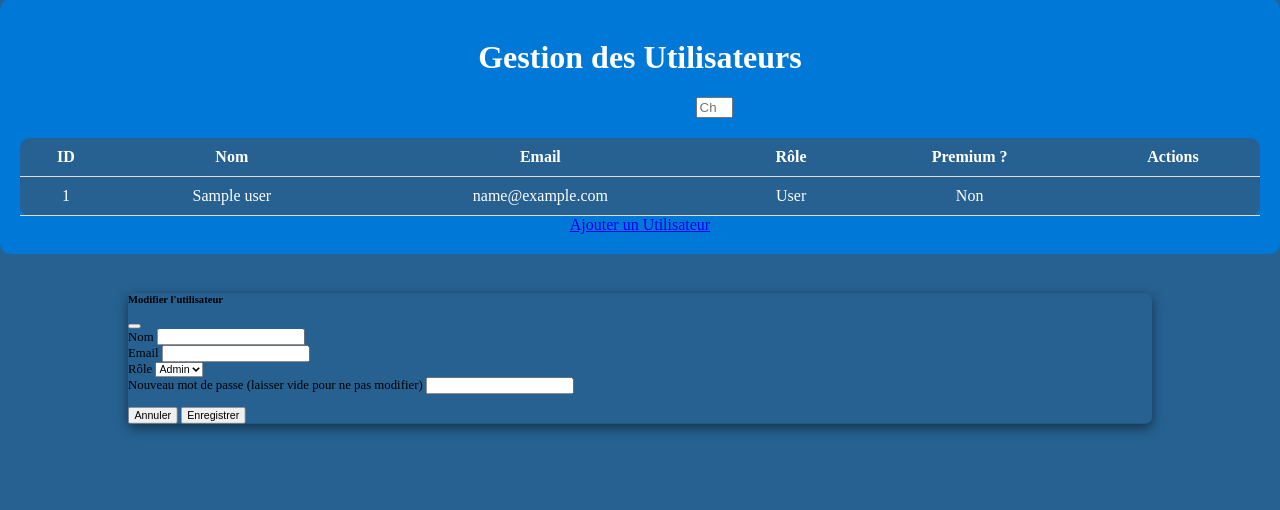
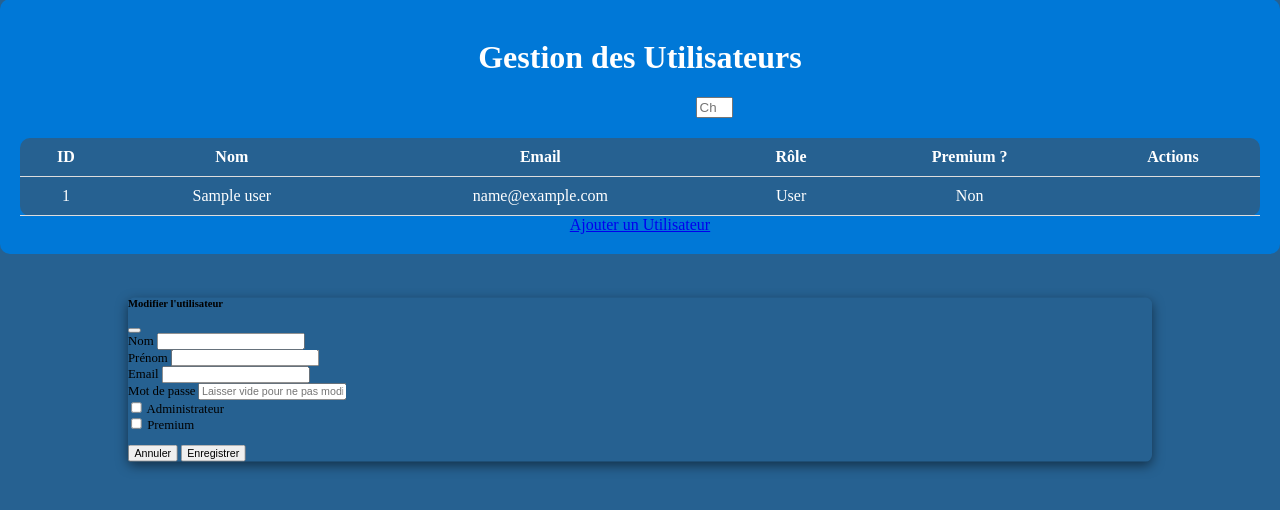
Before and after one commit to Pathan-Nara/projet-gestion-parking, a PHP site: template view/adminUser.php in a window 1280 px wide. Shown: the part 61-571 px from the top of the page. Run offline with PHP 8.4, Linux system fonts and the light colour scheme; the template is opened without the code that fills it: most values are stand-ins (such as "Sample title", 1, 10 or a date in 2020).

Commit message:
ajout de la modification user

```diff
--- a/_partials/js/adminUser.js
+++ b/_partials/js/adminUser.js
@@ -2,7 +2,7 @@
 document.addEventListener("DOMContentLoaded", () => {
     const deleteBtn = document.querySelectorAll(".delete");
     const editBtn = document.querySelectorAll(".edit");
-    // const editModal = new bootstrap.Modal(document.getElementById('editModal'));
+    const editModal = new bootstrap.Modal(document.getElementById('editModal'));
 
     deleteBtn.forEach(btn => {
         btn.addEventListener("click", async (e) => {
@@ -30,4 +30,56 @@ document.addEventListener("DOMContentLoaded", () => {
             }
         });
     });
+    editBtn.forEach(btn => {
+        btn.addEventListener("click", async (e) => {
+            e.preventDefault();
+            const userId = btn.getAttribute("data-id");
+            const formData = new URLSearchParams();
+            formData.append("userId", userId);
+            const response = await fetch("index.php?component=adminUser&action=getUser", {
+                method: "POST",
+                headers: {
+                    'X-Requested-With': 'XMLHttpRequest',
+                },
+                body: formData,
+            });
+            const data = await response.json();
+            const user = data.user;
+            editModal.show();
+            const editForm = document.getElementById("editForm");
+            editForm.querySelector("#nom").value = user.nom;
+            editForm.querySelector("#prenom").value = user.prenom;
+            editForm.querySelector("#email").value = user.email;
+            editForm.querySelector("#isAdmin").checked = user.is_admin === 1;
+            editForm.querySelector("#isPremium").checked = user.is_premium === 1;
+
+            const updateUser = document.getElementById("updateUser");
+            updateUser.addEventListener("click", async (e) => {
+                e.preventDefault();
+                const formData = new URLSearchParams();
+                formData.append("userId", userId);
+                formData.append("nom", editForm.querySelector("#nom").value);
+                formData.append("prenom", editForm.querySelector("#prenom").value);
+                formData.append("email", editForm.querySelector("#email").value);
+                formData.append("isAdmin", editForm.querySelector("#isAdmin").checked ? 1 : 0);
+                formData.append("isPremium", editForm.querySelector("#isPremium").checked ? 1 : 0);
+                formData.append("password", editForm.querySelector("#password").value);
+                const updateResponse = await fetch("index.php?component=adminUser&action=update", {
+                    method: "POST",
+                    headers: {
+                        'X-Requested-With': 'XMLHttpRequest',
+                    },
+                    body: formData,
+                });
+                const updateData = await updateResponse.json();
+                console.log(updateData);
+                if (updateData.success) {
+                    alert(updateData.success);
+                    window.location.reload();
+                } else {
+                    alert(updateData.error || "Une erreur s'est produite lors de la mise à jour de l'utilisateur.");
+                }
+            });
+        })
+    });
 });
--- a/view/adminUser.php
+++ b/view/adminUser.php
@@ -43,7 +43,8 @@
     </div>
 
 
-    <div class="modal fade" id="editUserModal" tabindex="-1" aria-labelledby="editUserModalLabel" aria-hidden="true">
+
+    <div class="modal fade" id="editModal" tabindex="-1" aria-labelledby="editUserModalLabel" aria-hidden="true">
         <div class="modal-dialog">
             <div class="modal-content">
                 <div class="modal-header">
@@ -51,35 +52,40 @@
                     <button type="button" class="btn-close" data-bs-dismiss="modal" aria-label="Close"></button>
                 </div>
                 <div class="modal-body">
-                    <form id="editUserForm">
-                        <input type="hidden" id="edit_user_id" name="user_id">
+                    <form id="editForm">
+                        <input type="hidden" id="userId" name="userId">
                         <div class="mb-3">
-                            <label for="edit_nom" class="form-label">Nom</label>
-                            <input type="text" class="form-control" id="edit_nom" name="nom" required>
+                            <label for="nom" class="form-label">Nom</label>
+                            <input type="text" class="form-control" id="nom" name="nom" required>
                         </div>
                         <div class="mb-3">
-                            <label for="edit_email" class="form-label">Email</label>
-                            <input type="email" class="form-control" id="edit_email" name="email" required>
+                            <label for="prenom" class="form-label">Prénom</label>
+                            <input type="text" class="form-control" id="prenom" name="prenom" required>
                         </div>
                         <div class="mb-3">
-                            <label for="edit_role" class="form-label">Rôle</label>
-                            <select class="form-select" id="edit_role" name="role" required>
-                                <option value="admin">Admin</option>
-                                <option value="user">User</option>
-                            </select>
+                            <label for="email" class="form-label">Email</label>
+                            <input type="email" class="form-control" id="email" name="email" required>
                         </div>
                         <div class="mb-3">
-                            <label for="edit_password" class="form-label">Nouveau mot de passe (laisser vide pour ne pas modifier)</label>
-                            <input type="password" class="form-control" id="edit_password" name="password">
+                            <label for="password" class="form-label">Mot de passe</label>
+                            <input type="password" class="form-control" id="password" name="password" placeholder="Laisser vide pour ne pas modifier">
+                        </div>
+                        <div class="mb-3 form-check">
+                            <input type="checkbox" class="form-check-input" id="isAdmin" name="isAdmin">
+                            <label class="form-check-label" for="isAdmin">Administrateur</label>
+                        </div>
+                        <div class="mb-3 form-check">
+                            <input type="checkbox" class="form-check-input" id="isPremium" name="isPremium">
+                            <label class="form-check-label" for="isPremium">Premium</label>
                         </div>
                     </form>
                 </div>
                 <div class="modal-footer">
                     <button type="button" class="btn btn-secondary" data-bs-dismiss="modal">Annuler</button>
-                    <button type="button" class="btn btn-primary" id="saveUserChanges">Enregistrer</button>
+                    <button type="button" class="btn btn-primary" id="updateUser">Enregistrer</button>
                 </div>
             </div>
         </div>
     </div>
-</body>
+
 <script src="_partials/js/adminUser.js"></script>
```
Also changed, not shown: controller/adminUser.php (+36 -0 lines), model/adminUser.php (+46 -0 lines).
